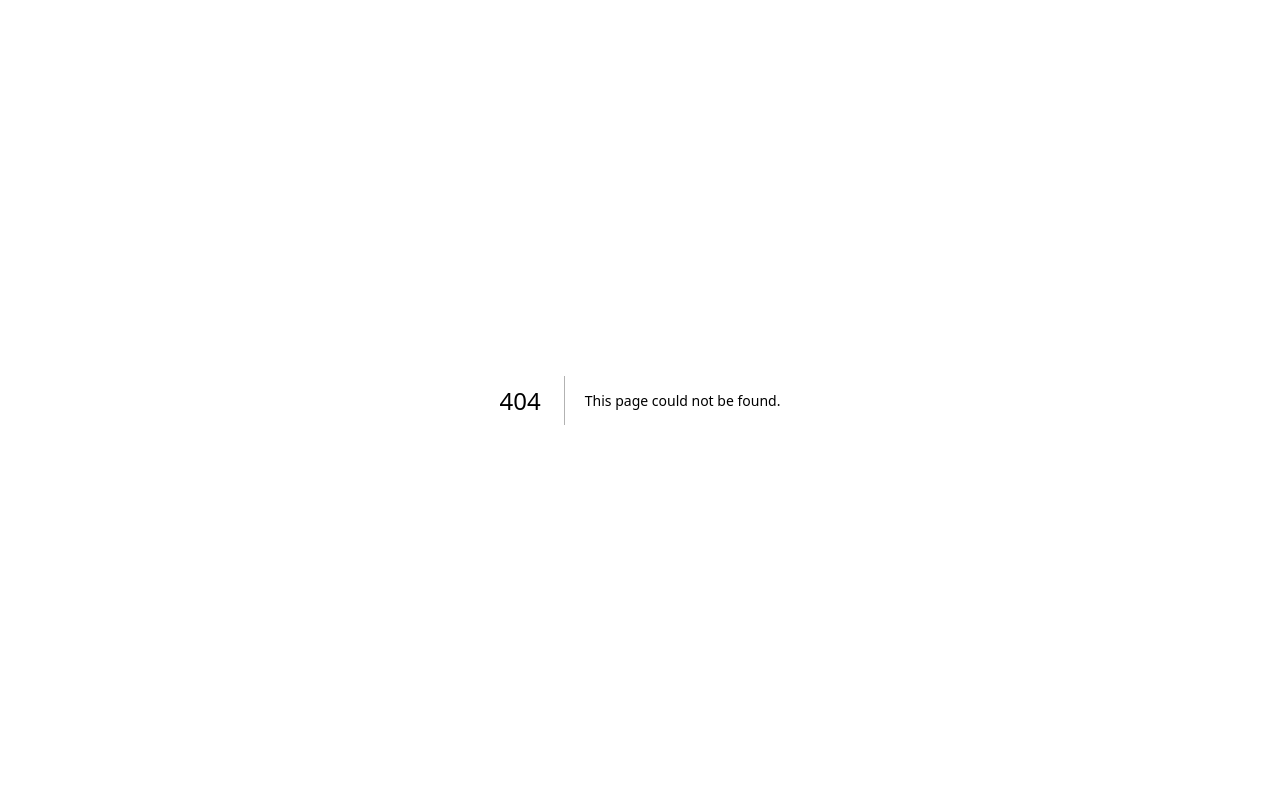
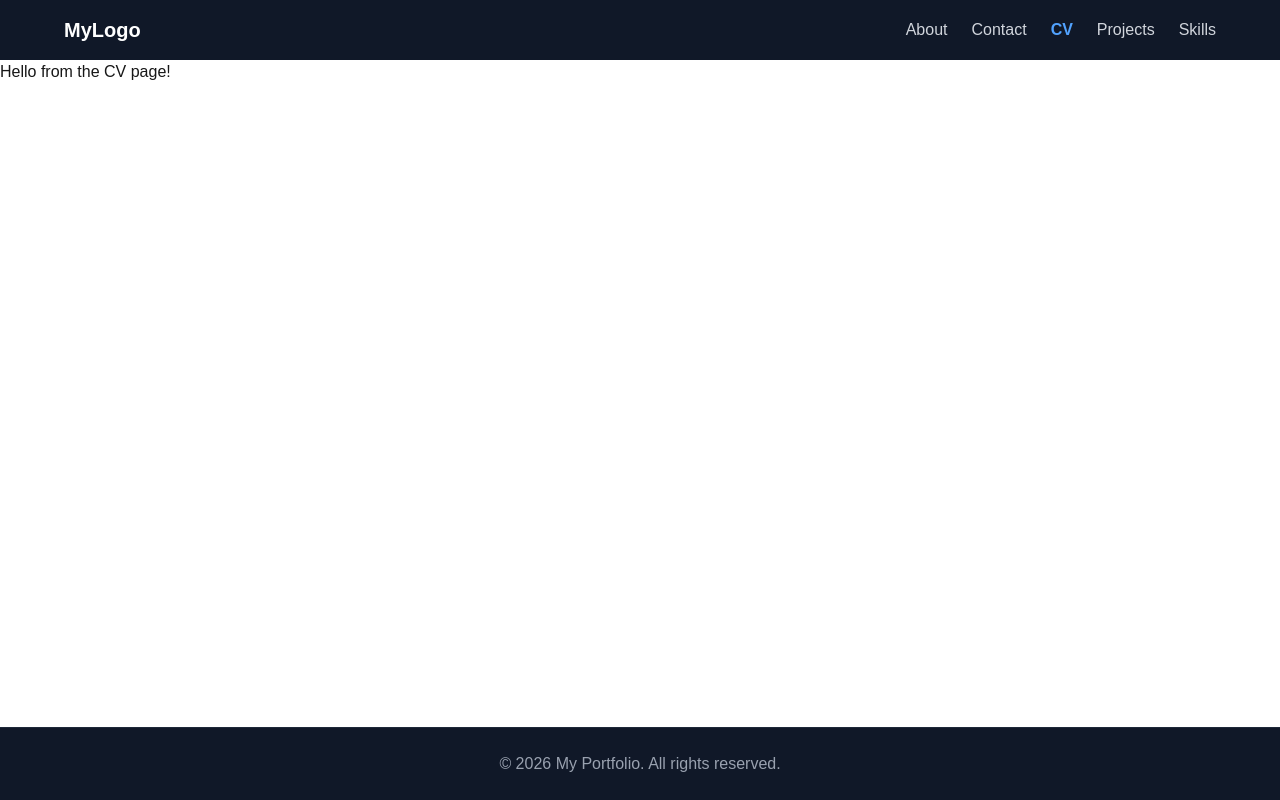
Before and after one commit to Jamesteams12/Portfolio, a Next.js app in the folder my-portfolio/: page /CV in a window 1280 px wide. Before the commit this address had no page. Built offline with nearby package versions, Linux system fonts and the light colour scheme.

Commit message:
Add navbar and footer

```diff
--- /dev/null
+++ b/my-portfolio/app/CV/page.tsx
@@ -0,0 +1,3 @@
+export default function Page() {
+  return <h1>Hello from the CV page!</h1>
+}
--- /dev/null
+++ b/my-portfolio/app/about/page.tsx
@@ -0,0 +1,3 @@
+export default function Page() {
+  return <h1>Hello from the About page!</h1>
+}
--- /dev/null
+++ b/my-portfolio/app/components/Footer.tsx
@@ -0,0 +1,11 @@
+export default function Footer() {
+  return (
+    <footer className="bg-gray-900 text-gray-400 p-6 text-center border-t border-gray-800">
+      <div className="max-w-6xl mx-auto">
+        <p>
+          &copy; {new Date().getFullYear()} My Portfolio. All rights reserved.
+        </p>
+      </div>
+    </footer>
+  );
+}
--- /dev/null
+++ b/my-portfolio/app/components/Navbar.tsx
@@ -0,0 +1,41 @@
+// app/components/Navbar.tsx
+"use client";
+
+import Link from "next/link";
+import { usePathname } from "next/navigation";
+
+export default function Navbar() {
+  const pathname = usePathname();
+
+  const navItems = [
+    { name: "About", href: "/about" },
+    { name: "Contact", href: "/contact" },
+    { name: "CV", href: "/CV" },
+    { name: "Projects", href: "/projects" },
+    { name: "Skills", href: "/skills" },
+  ];
+
+  return (
+    <nav className="bg-gray-900 text-white p-4">
+      <div className="max-w-6xl mx-auto flex justify-between items-center">
+        <div className="font-bold text-xl">MyLogo</div>
+        <div className="flex gap-6">
+          {navItems.map((item) => {
+            const isActive = pathname === item.href;
+            return (
+              <Link
+                key={item.href}
+                href={item.href}
+                className={`hover:text-blue-400 transition-colors ${
+                  isActive ? "text-blue-400 font-semibold" : "text-gray-300"
+                }`}
+              >
+                {item.name}
+              </Link>
+            );
+          })}
+        </div>
+      </div>
+    </nav>
+  );
+}
--- /dev/null
+++ b/my-portfolio/app/contact/page.tsx
@@ -0,0 +1,3 @@
+export default function Page() {
+  return <h1>Hello from the Contact page!</h1>
+}
--- a/my-portfolio/app/layout.tsx
+++ b/my-portfolio/app/layout.tsx
@@ -1,5 +1,7 @@
 import type { Metadata } from "next";
 import { Geist, Geist_Mono } from "next/font/google";
+import Navbar from "./components/Navbar";
+import Footer from "./components/Footer";
 import "./globals.css";
 
 const geistSans = Geist({
@@ -13,8 +15,8 @@ const geistMono = Geist_Mono({
 });
 
 export const metadata: Metadata = {
-  title: "Create Next App",
-  description: "Generated by create next app",
+  title: "Profolio",
+  description: "A portfolio website built with Next.js and Tailwind CSS.",
 };
 
 export default function RootLayout({ children }: LayoutProps<"/">) {
@@ -23,7 +25,11 @@ export default function RootLayout({ children }: LayoutProps<"/">) {
       lang="en"
       className={`${geistSans.variable} ${geistMono.variable} h-full antialiased`}
     >
-      <body className="min-h-full flex flex-col">{children}</body>
+      <body className="min-h-full flex flex-col">
+        <Navbar />
+        <main className="flex-grow">{children}</main>
+        <Footer />
+      </body>
     </html>
   );
 }
--- /dev/null
+++ b/my-portfolio/app/projects/page.tsx
@@ -0,0 +1,3 @@
+export default function Page() {
+  return <h1>Hello from the Projects page!</h1>
+}
--- /dev/null
+++ b/my-portfolio/app/skills/page.tsx
@@ -0,0 +1,3 @@
+export default function Page() {
+  return <h1>Hello from the Skills page!</h1>
+}
--- a/my-portfolio/package.json
+++ b/my-portfolio/package.json
@@ -20,6 +20,7 @@
     "@types/react-dom": "^19",
     "eslint": "^9",
     "eslint-config-next": "16.4.2",
+    "prettier": "^3.9.10",
     "tailwindcss": "^4",
     "typescript": "^5"
   }
```
Also changed, not shown: 1 other file (tests, documents, lock files or other folders).
